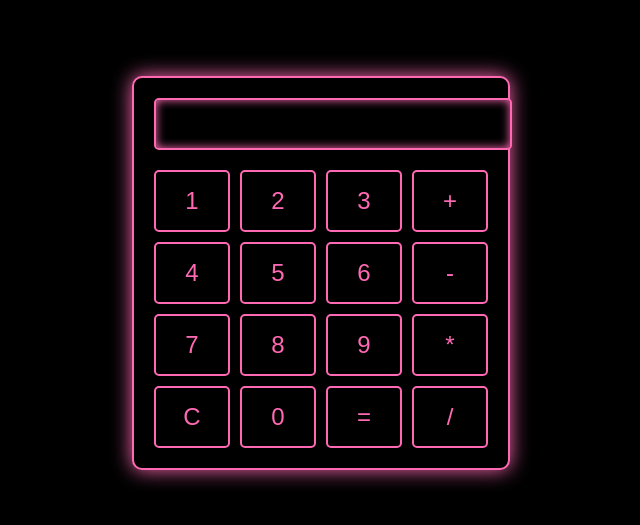
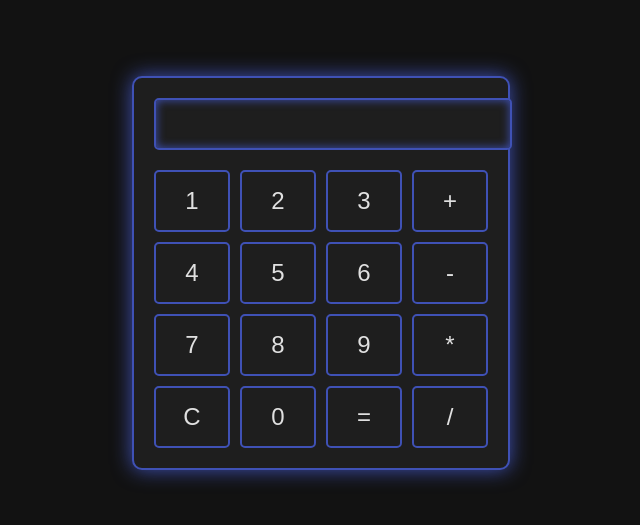
Before and after one commit to aryaman1411/demo_cprime_github, a React (Create React App) app in the folder calculator-application/: page / in a window 1280 px wide. Shown: the part 127-652 px from the top of the page, without its empty margins (319-959 px from the left). Built offline with nearby package versions, Linux system fonts and the light colour scheme.

Commit message:
changes made to css with 3 colors

```diff
--- a/calculator-application/src/Calculator.css
+++ b/calculator-application/src/Calculator.css
@@ -1,6 +1,6 @@
 body {
-  background-color: #000000;
-  color: #FF69B4;  /* Hot pink color */
+  background-color: #121212;  /* Dark background */
+  color: #E0E0E0;  /* Light grey text */
   font-family: Arial, sans-serif;
   display: flex;
   justify-content: center;
@@ -10,11 +10,11 @@ body {
 }
 
 .calculator {
-  background-color: #000000;
-  border: 2px solid #FF69B4;  /* Hot pink border */
+  background-color: #1E1E1E;  /* Slightly lighter dark background */
+  border: 2px solid #3F51B5;  /* Primary color border (Indigo) */
   border-radius: 10px;
   padding: 20px;
-  box-shadow: 0 0 20px #FF69B4;  /* More intense shadow */
+  box-shadow: 0 0 20px #3F51B5;  /* Primary color shadow */
 }
 
 .display {
@@ -24,13 +24,13 @@ body {
 input[type="text"] {
   width: 100%;
   padding: 10px;
-  border: 2px solid #FF69B4;  /* Hot pink border */
+  border: 2px solid #3F51B5;  /* Primary color border */
   border-radius: 5px;
-  background-color: #000000;
-  color: #FF69B4;  /* Hot pink text */
+  background-color: #1E1E1E;
+  color: #E0E0E0;  /* Light grey text */
   font-size: 1.5em;
   text-align: right;
-  box-shadow: inset 0 0 10px #FF69B4;  /* Inner shadow */
+  box-shadow: inset 0 0 10px #3F51B5;  /* Inner shadow with primary color */
 }
 
 .buttons {
@@ -42,21 +42,38 @@ input[type="text"] {
 button {
   padding: 15px;
   font-size: 1.5em;
-  border: 2px solid #FF69B4;  /* Hot pink border */
+  border: 2px solid #3F51B5;  /* Primary color border */
   border-radius: 5px;
-  background-color: #000000;
-  color: #FF69B4;  /* Hot pink text */
+  background-color: #1E1E1E;  /* Button background matches calculator */
+  color: #E0E0E0;  /* Light grey text */
   cursor: pointer;
   transition: background-color 0.3s, color 0.3s;  /* Smooth transition */
 }
 
 button:hover {
-  background-color: #FF69B4;  /* Hot pink background on hover */
-  color: #000000;  /* Black text on hover */
+  background-color: #3F51B5;  /* Primary color background on hover */
+  color: #FFFFFF;  /* White text on hover */
 }
 
 button:active {
-  background-color: #FF1493;  /* Darker pink on click */
-  color: #000000;  /* Black text on click */
+  background-color: #303F9F;  /* Darker primary color on click */
+  color: #FFFFFF;  /* White text on click */
   box-shadow: inset 0 0 5px #000000;  /* Inner shadow on click */
 }
+
+/* Secondary color for special buttons like "=" or "C" */
+button.special {
+  border: 2px solid #FF4081;  /* Secondary color border (Pink) */
+  color: #FF4081;  /* Secondary color text */
+}
+
+button.special:hover {
+  background-color: #FF4081;  /* Secondary color background on hover */
+  color: #FFFFFF;  /* White text on hover */
+}
+
+button.special:active {
+  background-color: #F50057;  /* Darker secondary color on click */
+  color: #FFFFFF;  /* White text on click */
+  box-shadow: inset 0 0 5px #000000;  /* Inner shadow on click */
+}
```
